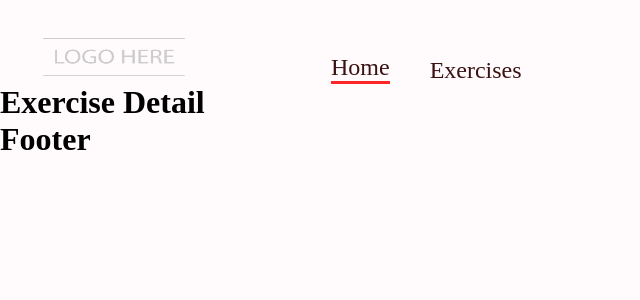
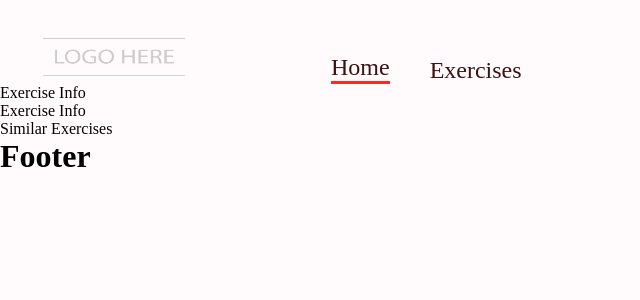
Before and after one commit to zyper16/react-ts-fitness-website, a React (Vite) app: page /exercise/1 in a window 1280 px wide. Shown: the top 300 px of the page, without its empty margins (0-640 px from the left). Built offline with nearby package versions, Linux system fonts and the light colour scheme; no server answers.

Commit message:
Created Infrastructure for Exercise Details Page

```diff
--- /dev/null
+++ b/src/components/ExerciseInfo.tsx
@@ -0,0 +1,3 @@
+export default function ExerciseInfo() {
+  return <p>Exercise Info</p>;
+}
--- /dev/null
+++ b/src/components/ExerciseVideos.tsx
@@ -0,0 +1,3 @@
+export default function ExerciseVideos() {
+  return <p>Exercise Videos</p>;
+}
--- a/src/components/Exercises.tsx
+++ b/src/components/Exercises.tsx
@@ -35,7 +35,7 @@ export default function Exercises({
           fetchOptions
         );
       }
-      setExercises(exercisesList);
+      // setExercises(exercisesList);
     };
 
     fetchExerciseData();
--- a/src/components/SearchExercises.tsx
+++ b/src/components/SearchExercises.tsx
@@ -22,7 +22,7 @@ export default function SearchExercises({
       setBodyParts(["all", ...bodyPartsList]);
     };
 
-    fetchBodyParts();
+    // fetchBodyParts();
   }, []);
 
   const handleSearchExercises = async () => {
--- /dev/null
+++ b/src/components/SimilarExercises.tsx
@@ -0,0 +1,3 @@
+export default function SimilarExercises() {
+  return <p>Similar Exercises</p>;
+}
--- a/src/pages/ExerciseDetail.tsx
+++ b/src/pages/ExerciseDetail.tsx
@@ -1,3 +1,17 @@
+import { useState, useEffect } from "react";
+import { useParams } from "react-router-dom";
+import ExerciseInfo from "../components/ExerciseInfo";
+import ExerciseVideos from "../components/ExerciseInfo";
+import SimilarExercises from "../components/SimilarExercises";
+import { Box } from "@mui/material";
+import { fetchData, fetchOptions } from "../utilities/fetchData";
+
 export default function ExerciseDetail() {
-  return <h1>Exercise Detail</h1>;
+  return (
+    <Box>
+      <ExerciseInfo />
+      <ExerciseVideos />
+      <SimilarExercises />
+    </Box>
+  );
 }
```
